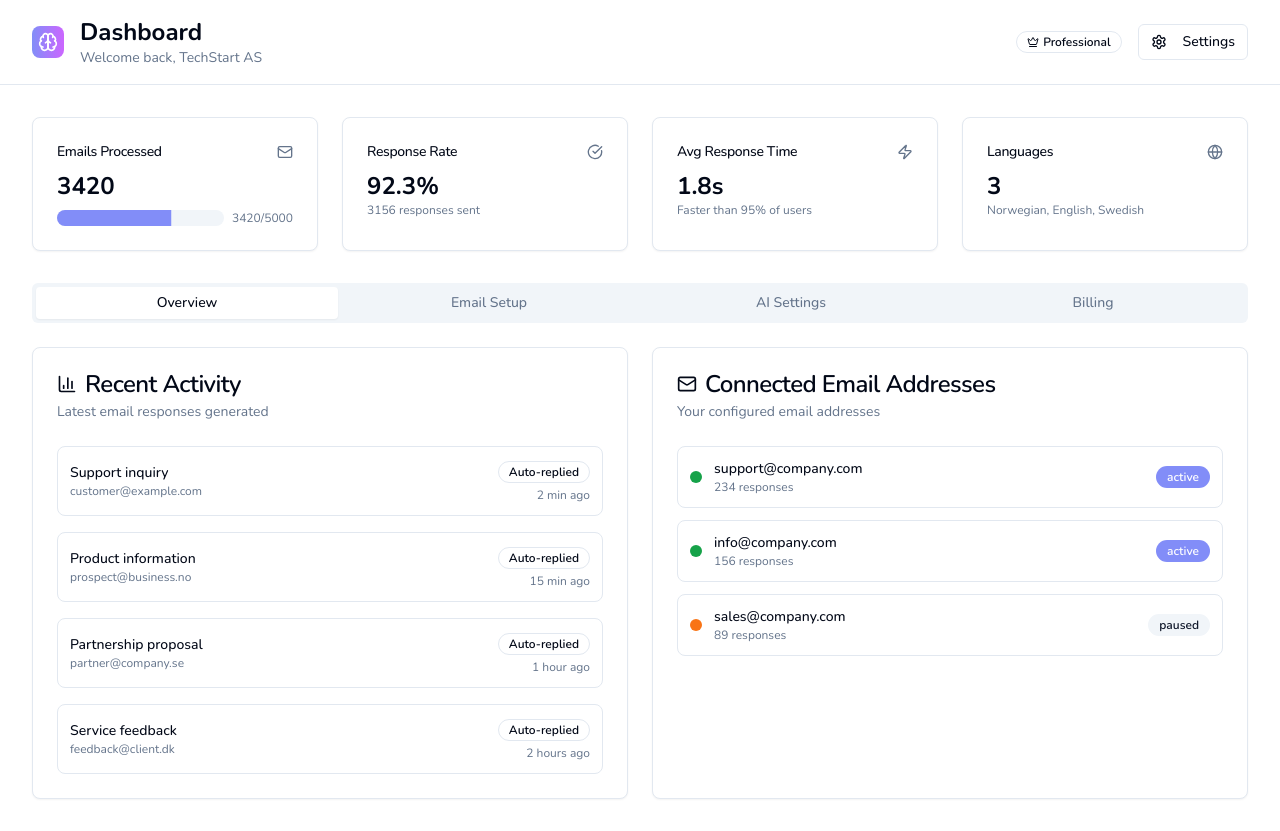
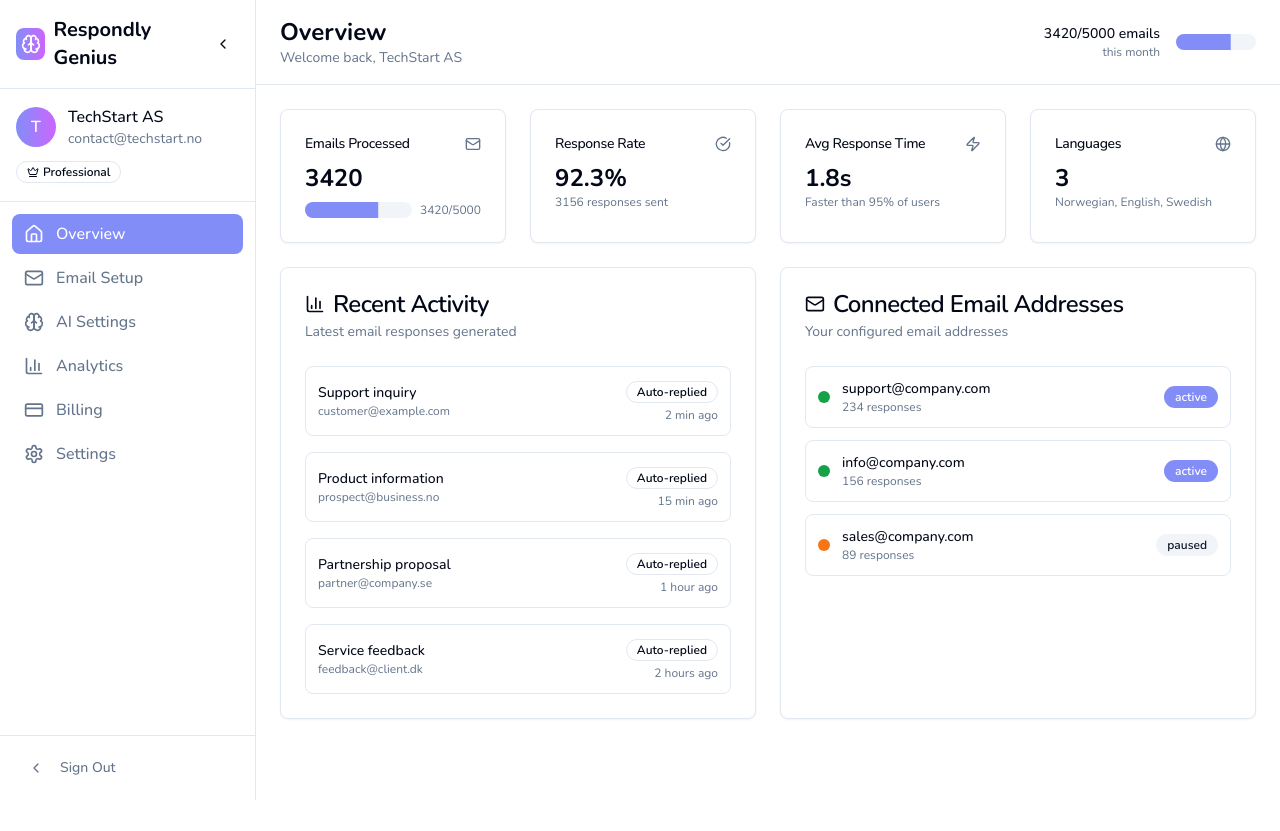
Before and after one commit to Lovable-Generated/respondly-genius, a React (Vite) app: page /dashboard in a window 1280 px wide. After the commit the page ends 800 px from the top, so only its background shows below. Built offline with nearby package versions, Linux system fonts and the light colour scheme.

Commit message:
Add sidebar to dashboard
Add a collapsible sidebar to the left of the dashboard page using a div element, as requested.

```diff
--- a/src/components/UserDashboard.tsx
+++ b/src/components/UserDashboard.tsx
@@ -2,7 +2,6 @@ import { useState } from "react";
 import { Button } from "@/components/ui/button";
 import { Card, CardContent, CardDescription, CardHeader, CardTitle } from "@/components/ui/card";
 import { Badge } from "@/components/ui/badge";
-import { Tabs, TabsContent, TabsList, TabsTrigger } from "@/components/ui/tabs";
 import { Progress } from "@/components/ui/progress";
 import { Switch } from "@/components/ui/switch";
 import { Input } from "@/components/ui/input";
@@ -17,13 +16,17 @@ import {
   Trash2,
   Edit,
   CheckCircle,
-  AlertCircle,
   Globe,
   Crown,
-  CreditCard
+  CreditCard,
+  Home,
+  ChevronLeft,
+  ChevronRight
 } from "lucide-react";
 
 const UserDashboard = () => {
+  const [sidebarCollapsed, setSidebarCollapsed] = useState(false);
+  const [activeTab, setActiveTab] = useState("overview");
   const [emailAddresses, setEmailAddresses] = useState([
     { id: 1, email: "support@company.com", status: "active", responses: 234 },
     { id: 2, email: "info@company.com", status: "active", responses: 156 },
@@ -64,6 +67,15 @@ const UserDashboard = () => {
     { id: 4, email: "feedback@client.dk", subject: "Service feedback", response: "Auto-replied", time: "2 hours ago" }
   ];
 
+  const sidebarItems = [
+    { id: "overview", label: "Overview", icon: Home },
+    { id: "emails", label: "Email Setup", icon: Mail },
+    { id: "ai-settings", label: "AI Settings", icon: Brain },
+    { id: "analytics", label: "Analytics", icon: BarChart3 },
+    { id: "billing", label: "Billing", icon: CreditCard },
+    { id: "settings", label: "Settings", icon: Settings }
+  ];
+
   const addEmailAddress = () => {
     if (newEmail) {
       const newEmailObj = {
@@ -81,38 +93,125 @@ const UserDashboard = () => {
     setEmailAddresses(emailAddresses.filter(addr => addr.id !== id));
   };
 
+  const SidebarItem = ({ item, isActive }: { item: typeof sidebarItems[0], isActive: boolean }) => {
+    const IconComponent = item.icon;
     return (
-    <div className="min-h-screen bg-background">
-      {/* Header */}
-      <header className="border-b bg-background/95 backdrop-blur supports-[backdrop-filter]:bg-background/60">
-        <div className="container mx-auto px-4 sm:px-6 lg:px-8">
-          <div className="flex justify-between items-center py-4">
-            <div className="flex items-center space-x-4">
+      <button
+        onClick={() => setActiveTab(item.id)}
+        className={`w-full flex items-center space-x-3 px-3 py-2 rounded-lg transition-colors ${
+          isActive
+            ? 'bg-primary text-primary-foreground'
+            : 'text-muted-foreground hover:text-foreground hover:bg-muted'
+        }`}
+      >
+        <IconComponent className="h-5 w-5 flex-shrink-0" />
+        {!sidebarCollapsed && <span className="font-medium">{item.label}</span>}
+      </button>
+    );
+  };
+
+  return (
+    <div className="min-h-screen bg-background flex">
+      {/* Sidebar */}
+      <div className={`${sidebarCollapsed ? 'w-16' : 'w-64'} bg-card border-r transition-all duration-300 flex flex-col`}>
+        {/* Sidebar Header */}
+        <div className="p-4 border-b">
+          <div className="flex items-center justify-between">
+            {!sidebarCollapsed && (
+              <div className="flex items-center space-x-2">
                 <div className="w-8 h-8 bg-gradient-to-r from-ai-blue to-ai-purple rounded-lg flex items-center justify-center">
                   <Brain className="h-5 w-5 text-white" />
                 </div>
+                <span className="text-xl font-bold">Respondly Genius</span>
+              </div>
+            )}
+            <Button
+              variant="ghost"
+              size="sm"
+              onClick={() => setSidebarCollapsed(!sidebarCollapsed)}
+              className="p-2"
+            >
+              {sidebarCollapsed ? <ChevronRight className="h-4 w-4" /> : <ChevronLeft className="h-4 w-4" />}
+            </Button>
+          </div>
+        </div>
+
+        {/* User Info */}
+        {!sidebarCollapsed && (
+          <div className="p-4 border-b">
+            <div className="flex items-center space-x-3">
+              <div className="w-10 h-10 bg-gradient-to-r from-ai-blue to-ai-purple rounded-full flex items-center justify-center text-white font-semibold">
+                {user.name.charAt(0)}
+              </div>
+              <div className="flex-1 min-w-0">
+                <div className="font-medium truncate">{user.name}</div>
+                <div className="text-sm text-muted-foreground truncate">{user.email}</div>
+              </div>
+            </div>
+            <div className="mt-3">
+              <Badge variant="outline" className="text-xs">
+                <Crown className="h-3 w-3 mr-1" />
+                {user.plan}
+              </Badge>
+            </div>
+          </div>
+        )}
+
+        {/* Navigation */}
+        <div className="flex-1 p-3">
+          <div className="space-y-1">
+            {sidebarItems.map((item) => (
+              <SidebarItem
+                key={item.id}
+                item={item}
+                isActive={activeTab === item.id}
+              />
+            ))}
+          </div>
+        </div>
+
+        {/* Logout */}
+        <div className="p-3 border-t">
+          <Button
+            variant="ghost"
+            onClick={() => window.location.href = '/'}
+            className="w-full justify-start text-muted-foreground hover:text-foreground"
+          >
+            <ChevronLeft className="h-4 w-4 mr-2" />
+            {!sidebarCollapsed && "Sign Out"}
+          </Button>
+        </div>
+      </div>
+
+      {/* Main Content */}
+      <div className="flex-1 flex flex-col">
+        {/* Header */}
+        <header className="bg-background/95 backdrop-blur supports-[backdrop-filter]:bg-background/60 border-b">
+          <div className="px-6 py-4">
+            <div className="flex items-center justify-between">
               <div>
-                <h1 className="text-2xl font-bold">Dashboard</h1>
+                <h1 className="text-2xl font-bold">
+                  {sidebarItems.find(item => item.id === activeTab)?.label || "Dashboard"}
+                </h1>
                 <p className="text-sm text-muted-foreground">Welcome back, {user.name}</p>
               </div>
+              <div className="flex items-center space-x-4">
+                <div className="text-right">
+                  <div className="text-sm font-medium">{user.usage.current}/{user.usage.limit} emails</div>
+                  <div className="text-xs text-muted-foreground">this month</div>
                 </div>
-            <div className="flex items-center space-x-4">
-              <Badge variant="outline" className="flex items-center gap-1">
-                <Crown className="h-3 w-3" />
-                {user.plan}
-              </Badge>
-              <Button variant="outline" size="sm">
-                <Settings className="h-4 w-4 mr-2" />
-                Settings
-              </Button>
+                <Progress value={user.usage.percentage} className="w-20" />
               </div>
             </div>
           </div>
         </header>
 
-      <div className="container mx-auto px-4 sm:px-6 lg:px-8 py-8">
-        {/* Usage Overview */}
-        <div className="grid grid-cols-1 md:grid-cols-2 lg:grid-cols-4 gap-6 mb-8">
+        {/* Content Area */}
+        <div className="flex-1 p-6">
+          {/* Overview Tab */}
+          {activeTab === "overview" && (
+            <div className="space-y-6">
+              <div className="grid grid-cols-1 md:grid-cols-2 lg:grid-cols-4 gap-6">
                 <Card>
                   <CardHeader className="flex flex-row items-center justify-between space-y-0 pb-2">
                     <CardTitle className="text-sm font-medium">Emails Processed</CardTitle>
@@ -167,18 +266,8 @@ const UserDashboard = () => {
                 </Card>
               </div>
 
-        {/* Main Content */}
-        <Tabs defaultValue="overview" className="space-y-6">
-          <TabsList className="grid w-full grid-cols-4">
-            <TabsTrigger value="overview">Overview</TabsTrigger>
-            <TabsTrigger value="emails">Email Setup</TabsTrigger>
-            <TabsTrigger value="ai-settings">AI Settings</TabsTrigger>
-            <TabsTrigger value="billing">Billing</TabsTrigger>
-          </TabsList>
-
-          <TabsContent value="overview" className="space-y-6">
+              {/* Recent Activity and Email Status */}
               <div className="grid grid-cols-1 lg:grid-cols-2 gap-6">
-              {/* Recent Activity */}
                 <Card>
                   <CardHeader>
                     <CardTitle className="flex items-center gap-2">
@@ -207,7 +296,6 @@ const UserDashboard = () => {
                   </CardContent>
                 </Card>
 
-              {/* Email Addresses Status */}
                 <Card>
                   <CardHeader>
                     <CardTitle className="flex items-center gap-2">
@@ -236,16 +324,17 @@ const UserDashboard = () => {
                   </CardContent>
                 </Card>
               </div>
-          </TabsContent>
+            </div>
+          )}
 
-          <TabsContent value="emails" className="space-y-6">
+          {/* Email Setup Tab */}
+          {activeTab === "emails" && (
             <Card>
               <CardHeader>
                 <CardTitle>Email Configuration</CardTitle>
                 <CardDescription>Manage your email addresses and integration settings</CardDescription>
               </CardHeader>
               <CardContent className="space-y-6">
-                {/* Add New Email */}
                 <div className="space-y-2">
                   <Label htmlFor="new-email">Add New Email Address</Label>
                   <div className="flex space-x-2">
@@ -262,7 +351,6 @@ const UserDashboard = () => {
                   </div>
                 </div>
 
-                {/* Email List */}
                 <div className="space-y-4">
                   <h4 className="font-medium">Configured Email Addresses</h4>
                   {emailAddresses.map((addr) => (
@@ -290,9 +378,10 @@ const UserDashboard = () => {
                 </div>
               </CardContent>
             </Card>
-          </TabsContent>
+          )}
 
-          <TabsContent value="ai-settings" className="space-y-6">
+          {/* AI Settings Tab */}
+          {activeTab === "ai-settings" && (
             <div className="grid grid-cols-1 lg:grid-cols-2 gap-6">
               <Card>
                 <CardHeader>
@@ -375,9 +464,10 @@ const UserDashboard = () => {
                 </CardContent>
               </Card>
             </div>
-          </TabsContent>
+          )}
 
-          <TabsContent value="billing" className="space-y-6">
+          {/* Billing Tab */}
+          {activeTab === "billing" && (
             <div className="grid grid-cols-1 lg:grid-cols-2 gap-6">
               <Card>
                 <CardHeader>
@@ -448,8 +538,8 @@ const UserDashboard = () => {
                 </CardContent>
               </Card>
             </div>
-          </TabsContent>
-        </Tabs>
+          )}
+        </div>
       </div>
     </div>
   );
```
Lines whose indentation alone changed are shown as unchanged.
